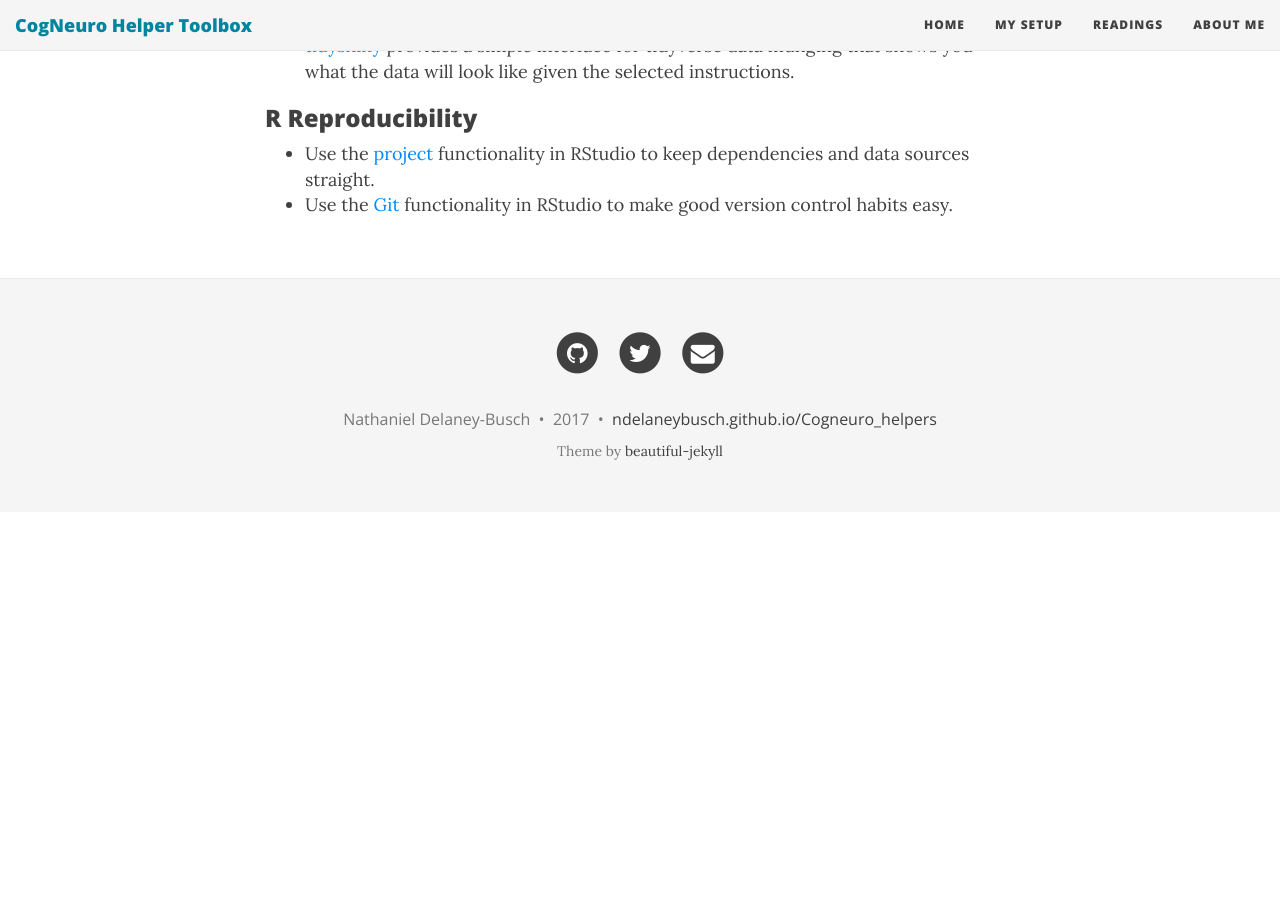
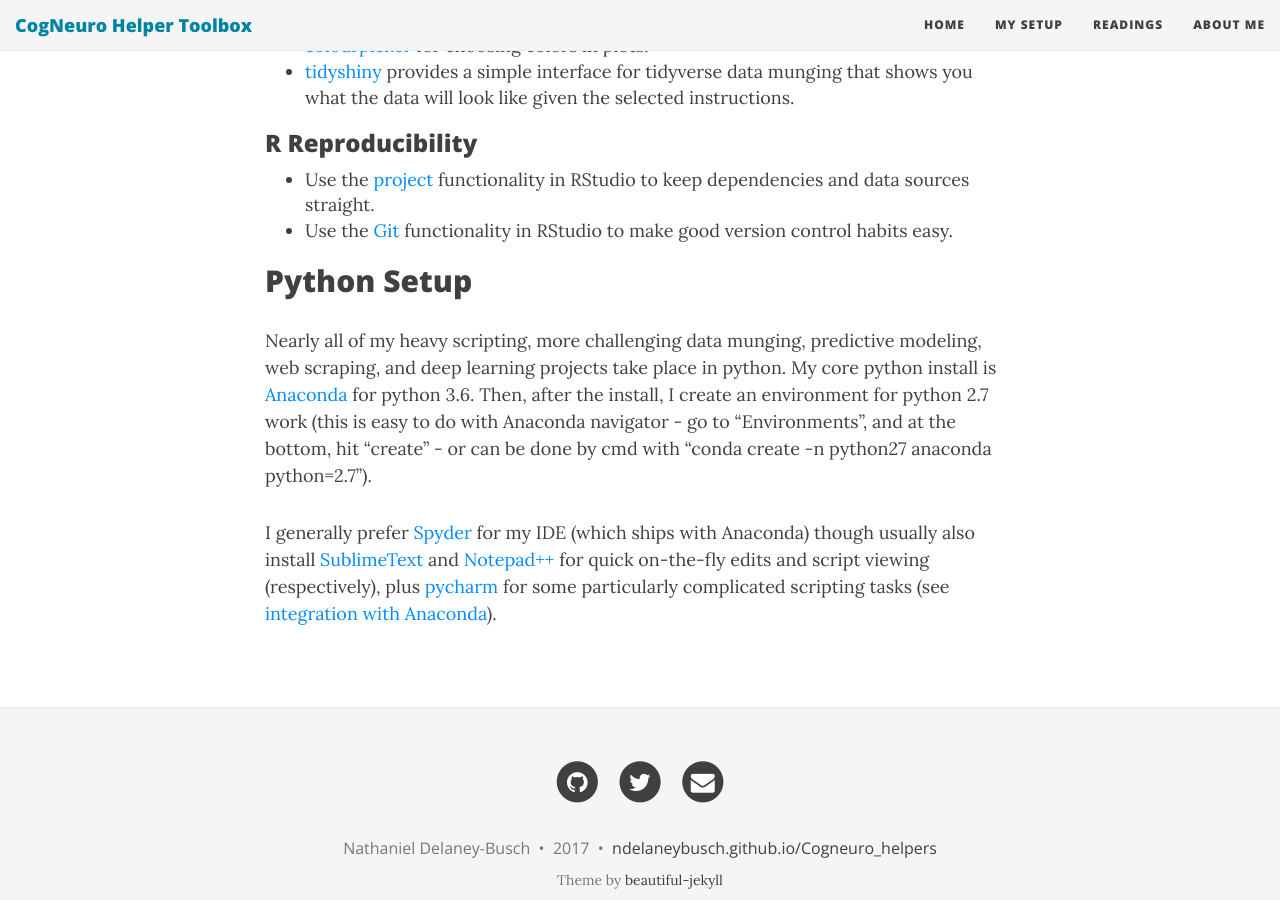
Before and after one commit to ndelaneybusch/Cogneuro_helpers, a Jekyll site: the page built from toolbox.md, in a window 1280 px wide and 900 px high, scrolled down 3665 px. Built offline with Jekyll 4.4.1, drawn with Linux system fonts in a browser that asks for light colours; nearby versions of some CDN libraries; before the commit the page ends 4177 px from its top, so only the background shows below that.

Commit message:
Update toolbox.md

```diff
--- a/toolbox.md
+++ b/toolbox.md
@@ -91,3 +91,8 @@
 ### R Reproducibility
 - Use the [project](http://r4ds.had.co.nz/workflow-projects.html) functionality in RStudio to keep dependencies and data sources straight.
 - Use the [Git](https://support.rstudio.com/hc/en-us/articles/200532077-Version-Control-with-Git-and-SVN) functionality in RStudio to make good version control habits easy.
+
+## Python Setup
+Nearly all of my heavy scripting, more challenging data munging, predictive modeling, web scraping, and deep learning projects take place in python. My core python install is [Anaconda](https://www.anaconda.com/download/) for python 3.6. Then, after the install, I create an environment for python 2.7 work (this is easy to do with Anaconda navigator - go to "Environments", and at the bottom, hit "create" - or can be done by cmd with "conda create -n python27 anaconda python=2.7").
+
+I generally prefer [Spyder](https://github.com/spyder-ide/spyder) for my IDE (which ships with Anaconda) though usually also install [SublimeText](http://www.sublimetext.com) and [Notepad++](https://notepad-plus-plus.org) for quick on-the-fly edits and script viewing (respectively), plus [pycharm](https://www.jetbrains.com/pycharm/) for some particularly complicated scripting tasks (see [integration with Anaconda](https://docs.anaconda.com/anaconda/user-guide/tasks/integration/pycharm)).
```
